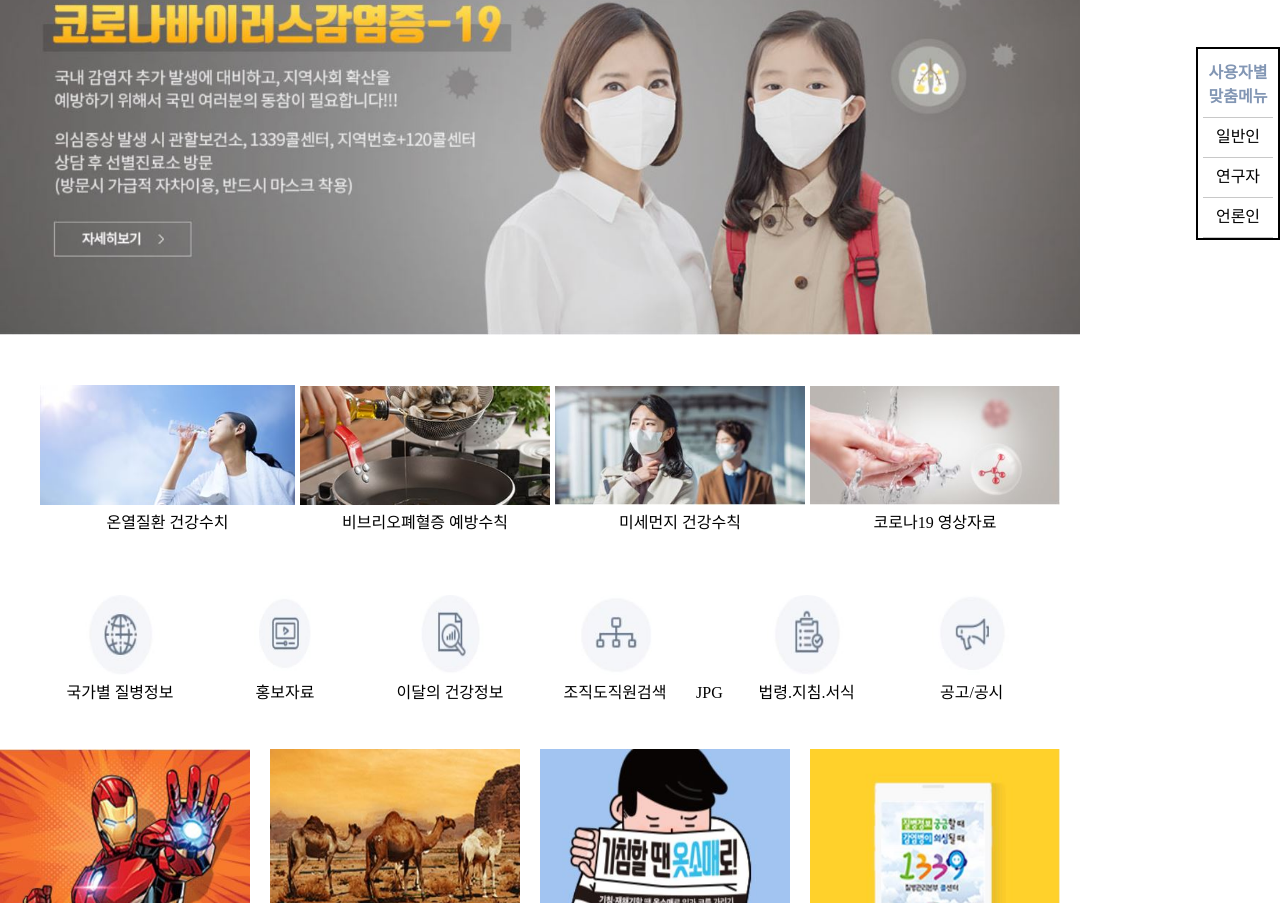
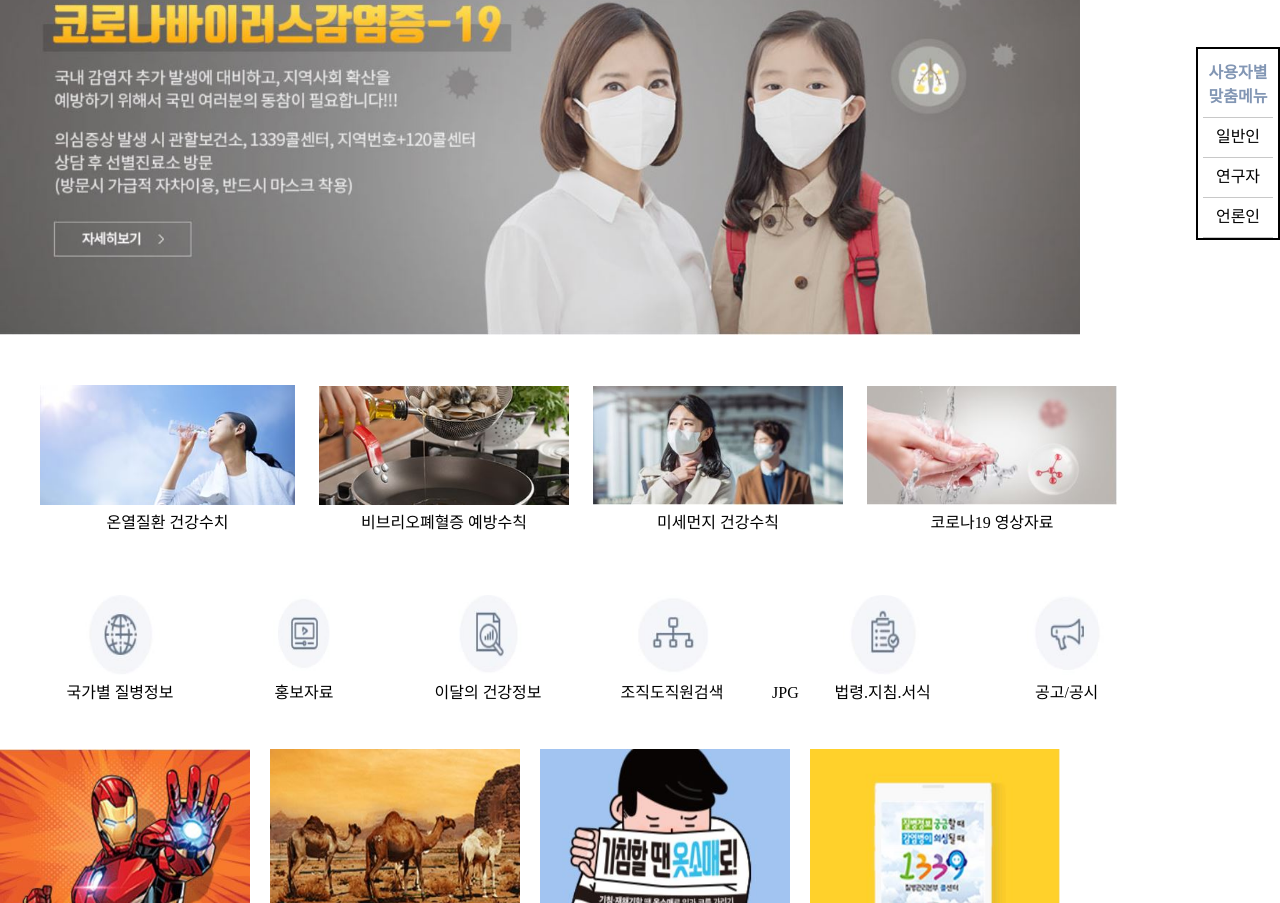
Before and after one commit to kimgaeul00/kimgaeul00.github.io, a plain HTML site: page index.html in a window 1280 px wide. Shown: the part 269-1172 px from the top of the page. Drawn offline with Linux system fonts and the light colour scheme.

Commit message:
Update index.html

```diff
--- a/index.html
+++ b/index.html
@@ -122,7 +122,7 @@
 		#sub1 li{
 			display: inline-block;
 			text-align: center;
-			padding-right: 1px;
+			padding-right: 20px;
 		}
 		#sub2{}
 		#sub2 img{
@@ -132,7 +132,7 @@
 		}
 		#sub2 li{
 			display: inline-block;
-			padding-right: 1px;
+			padding-right: 20px;
 			text-align: center;
 			width: 160px;
 		}
```
